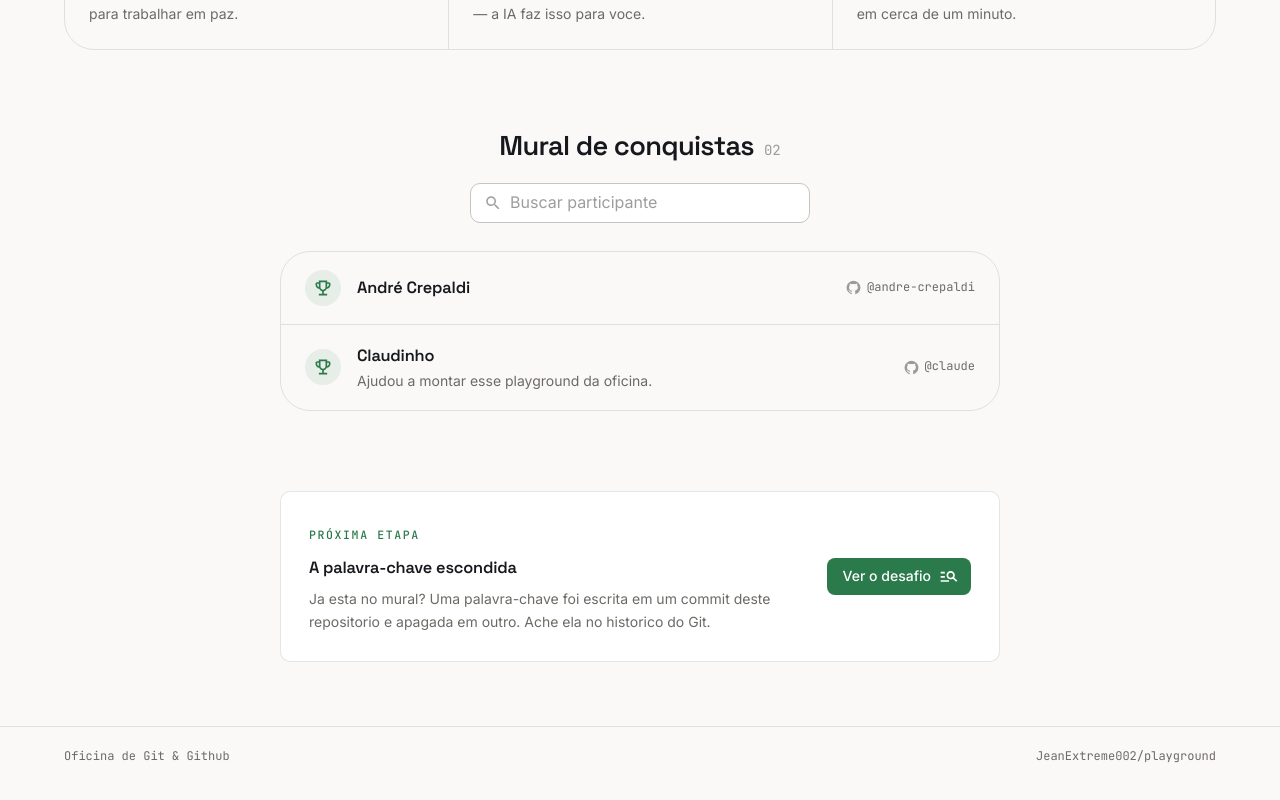
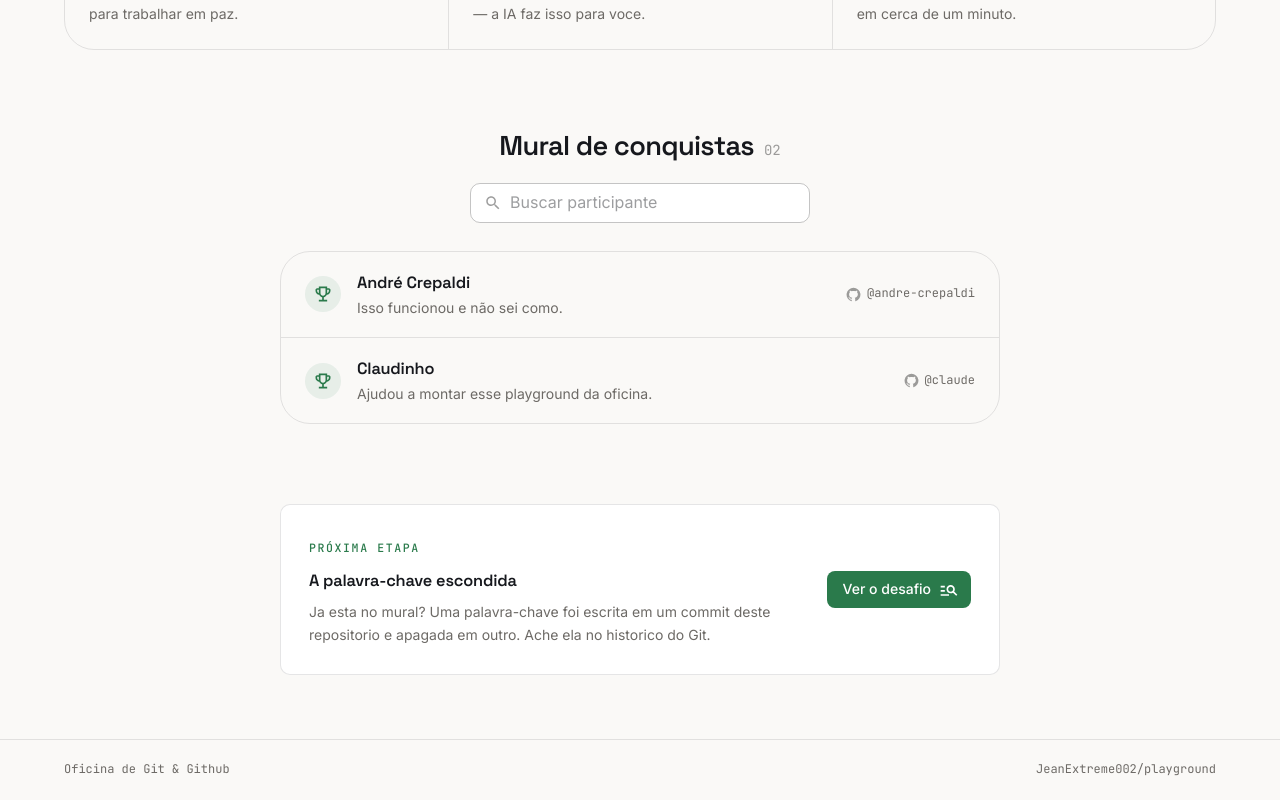
Before and after one commit to JeanExtreme002/playground, a React (Vite) app: page / in a window 1280 px wide. Shown: the part 637-1437 px from the top of the page. Built offline with nearby package versions, Linux system fonts and the light colour scheme.

Commit message:
feat: adiciona recado ao mural

```diff
--- a/src/participants/andre-crepaldi.js
+++ b/src/participants/andre-crepaldi.js
@@ -1,4 +1,5 @@
 export const participant = {
   name: 'André Crepaldi',
   github: 'andre-crepaldi',
+  message: 'Isso funcionou e não sei como.',
 }
```
